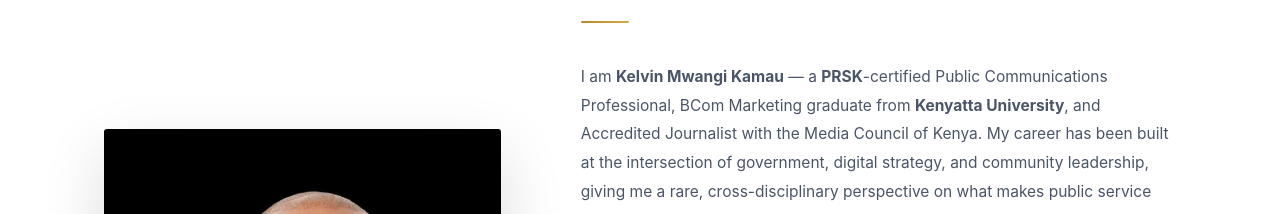
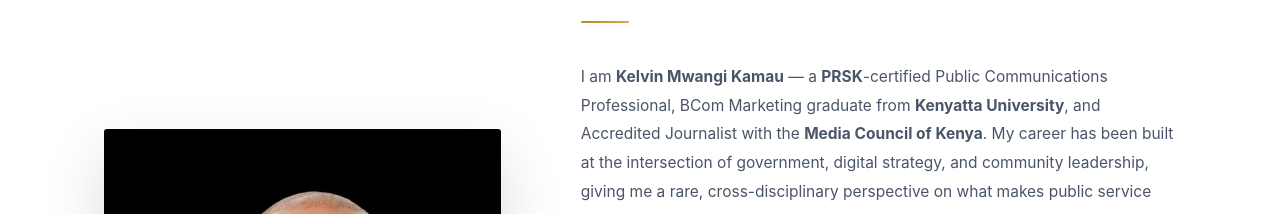
Before and after one commit to mwangi-max/kelvin-kamau-kiambu, a Next.js app: page / in a window 1280 px wide. Shown: the part 1186-1400 px from the top of the page. Built offline with nearby package versions, Linux system fonts and the light colour scheme.

Commit message:
Fix link to Media Council of Kenya
Updated link to the Media Council of Kenya in the page content.

```diff
--- a/app/page.js
+++ b/app/page.js
@@ -215,7 +215,13 @@ export default function Home() {
       rel="noopener noreferrer"
     >
       Kenyatta University
-    </a></strong>, and Accredited Journalist with the Media Council of Kenya. My career has been built at the intersection of government, digital strategy, and community leadership, giving me a rare, cross-disciplinary perspective on what makes public service truly work.
+    </a></strong>, and Accredited Journalist with the <strong><a
+      href="https://mediacouncil.or.ke/"
+      target="_blank"
+      rel="noopener noreferrer"
+    >
+      Media Council of Kenya
+    </a></strong>. My career has been built at the intersection of government, digital strategy, and community leadership, giving me a rare, cross-disciplinary perspective on what makes public service truly work.
               </p>
               <p>
                 Currently serving as Public Communication Officer at the <a
```
